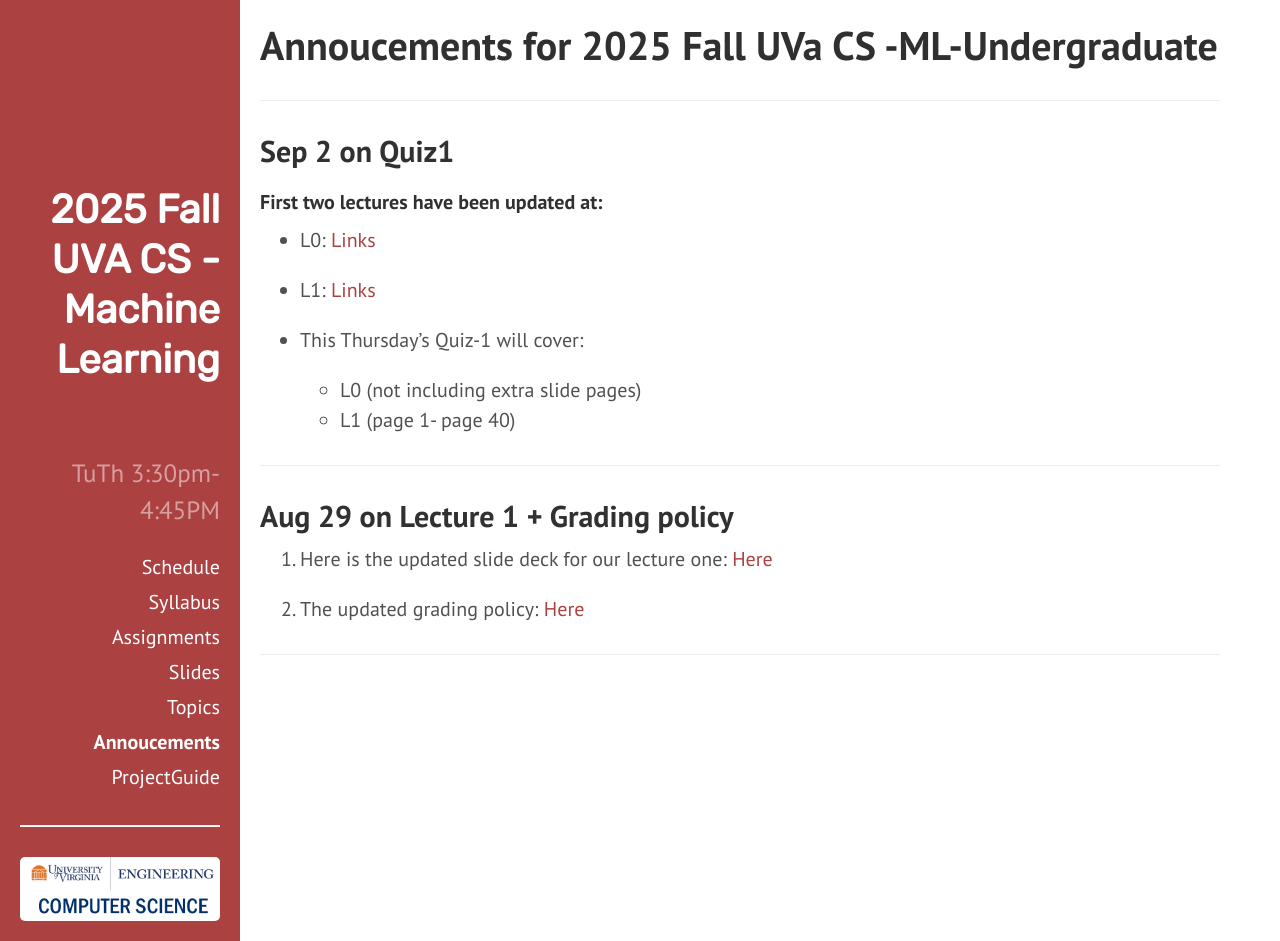
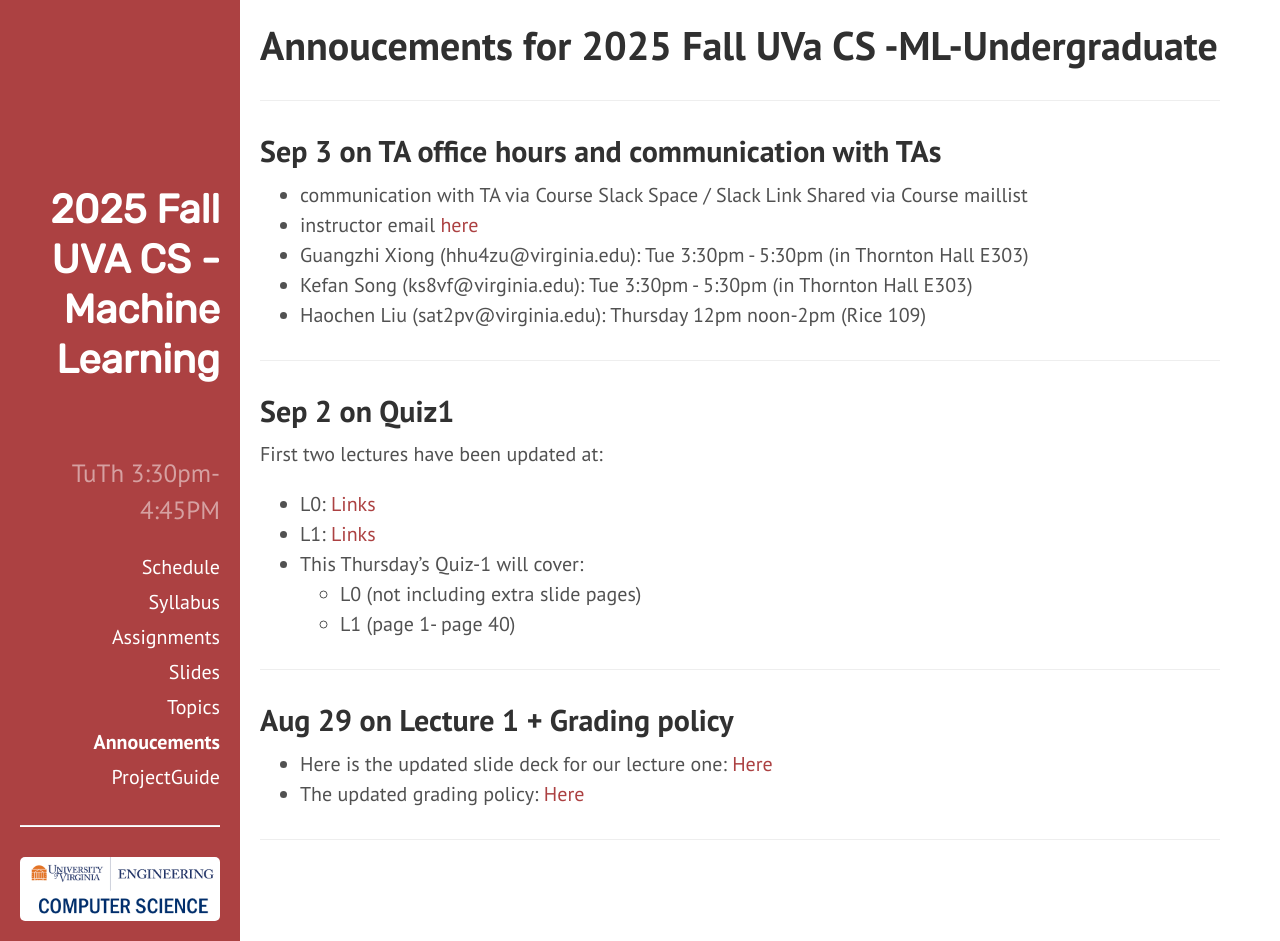
Before and after one commit to qiyanjun/2025Fall-UVA-CS-MachineLearningDeep, a Jekyll site: the page built from z25fBlog.md, in a window 1280 px wide and 941 px high. Built offline with Jekyll 4.4.1, drawn with Linux system fonts in a browser that asks for light colours.

Commit message:
add TA office hour place

```diff
--- a/z25fBlog.md
+++ b/z25fBlog.md
@@ -6,14 +6,22 @@ desc: "Annoucements for 2025 Fall UVa CS -ML-Undergraduate"
 
 <hr>
 
+##  Sep 3 on TA office hours and communication with TAs
+  - communication with TA via Course Slack Space / Slack Link Shared via Course maillist
+  - instructor email [here](mailto:instructors-25f-machine-learning-1534062135941@mail.canvas.its.virginia.edu)
+  - Guangzhi Xiong (hhu4zu@virginia.edu): Tue 3:30pm - 5:30pm (in Thornton Hall E303)
+  - Kefan Song (ks8vf@virginia.edu): Tue 3:30pm - 5:30pm (in Thornton Hall E303)
+  - Haochen Liu (sat2pv@virginia.edu): Thursday 12pm noon-2pm (Rice 109)
+
+
+
+<hr>
+
 ##  Sep 2 on Quiz1
 
-#### First two lectures have been updated at:
+First two lectures have been updated at:
 - L0:  [Links](https://qiyanjun.github.io/2025Fall-UVA-CS-MachineLearningDeep//Lectures/S0-AlgbReview.pdf)
-
 - L1: [Links](https://qiyanjun.github.io/2025Fall-UVA-CS-MachineLearningDeep//Lectures/S0-Intro.pdf)
-
-
 - This Thursday's Quiz-1 will cover:
   + L0 (not including extra slide pages)
   + L1 (page 1- page 40)
```
Also changed, not shown: other parts of z25fBlog.md (+2 -3 lines), About.md (+1 -1 lines).
